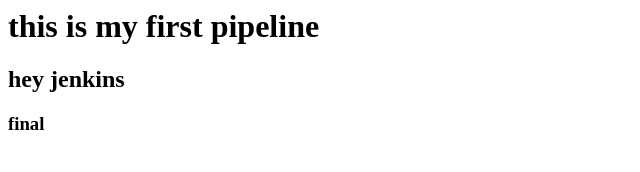
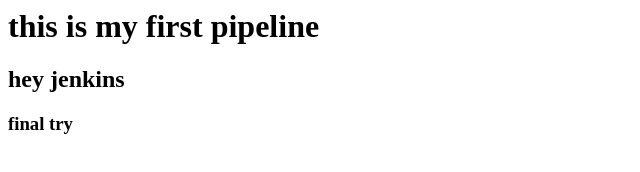
Before and after one commit to naveen90234/namita, a plain HTML site: page index.html in a window 1280 px wide. Shown: the full height of the page, 0-640 px from the left. Drawn offline with Linux system fonts and the light colour scheme.

Commit message:
Update index.html

```diff
--- a/index.html
+++ b/index.html
@@ -1,3 +1,3 @@
 <h1>this is my first pipeline</h1>
 <h2>hey jenkins</h2>
-<h3>final</h3>
+<h3>final try</h3>
```
